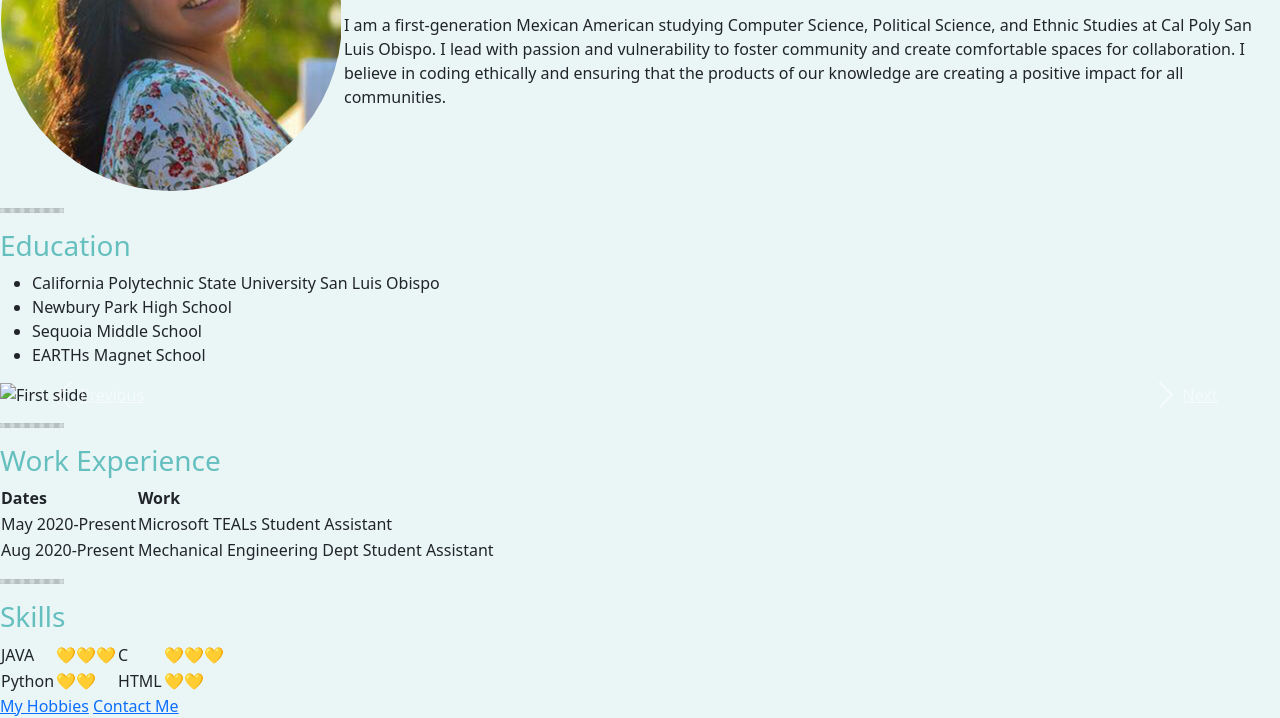
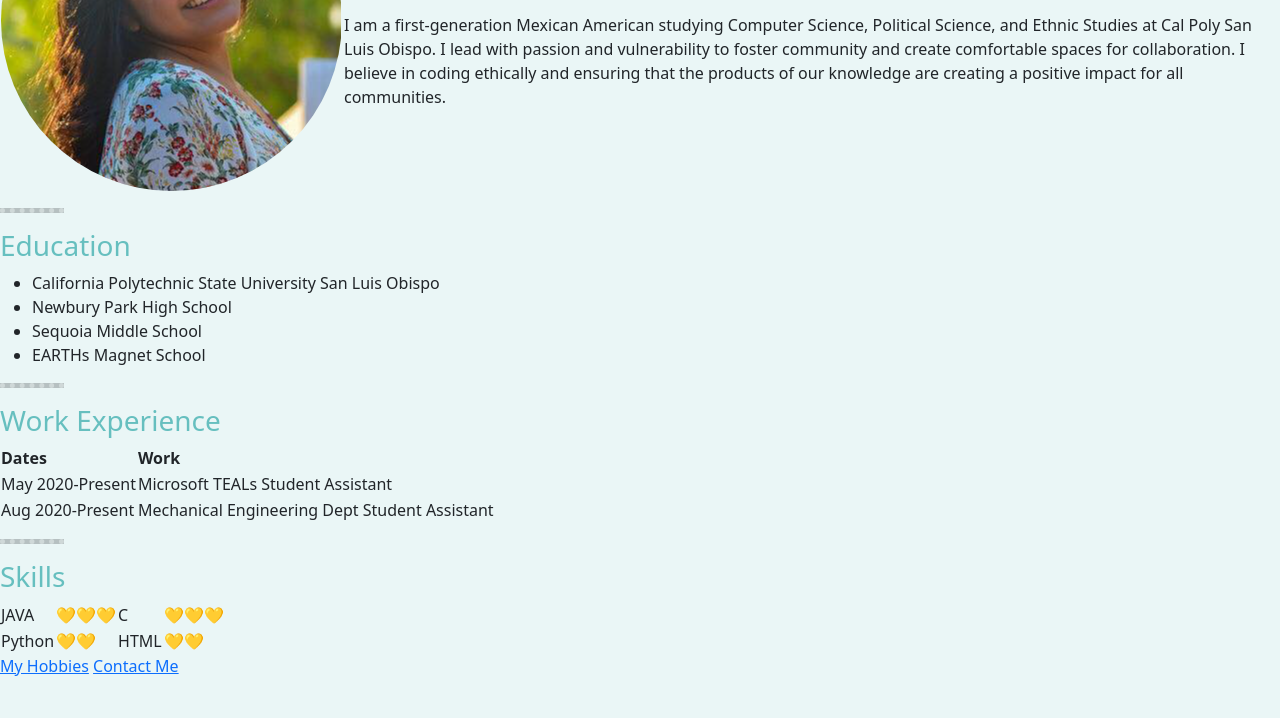
Before and after one commit to eflore53/cv, a plain HTML site: page index.html in a window 1280 px wide. Shown: the part 151-869 px from the top of the page. After the commit the page ends 829 px from the top, so only its background shows below. Drawn offline with nearby package versions, Linux system fonts and the light colour scheme.

Commit message:
removed carousal
removed added carousel code

```diff
--- a/index.html
+++ b/index.html
@@ -34,28 +34,6 @@
     <li>Sequoia Middle School</li>
     <li>EARTHs Magnet School</li>
   </ul>
-
-  <div id="carouselExampleControls" class="carousel slide" data-ride="carousel">
-    <div class="carousel-inner">
-      <div class="carousel-item active">
-        <img class="d-block w-100" src="..." alt="First slide">
-      </div>
-      <div class="carousel-item">
-        <img class="d-block w-100" src="..." alt="Second slide">
-      </div>
-      <div class="carousel-item">
-        <img class="d-block w-100" src="..." alt="Third slide">
-      </div>
-    </div>
-    <a class="carousel-control-prev" href="#carouselExampleControls" role="button" data-slide="prev">
-      <span class="carousel-control-prev-icon" aria-hidden="true"></span>
-      <span class="sr-only">Previous</span>
-    </a>
-    <a class="carousel-control-next" href="#carouselExampleControls" role="button" data-slide="next">
-      <span class="carousel-control-next-icon" aria-hidden="true"></span>
-      <span class="sr-only">Next</span>
-    </a>
-  </div>
   <hr>
 
 
```
